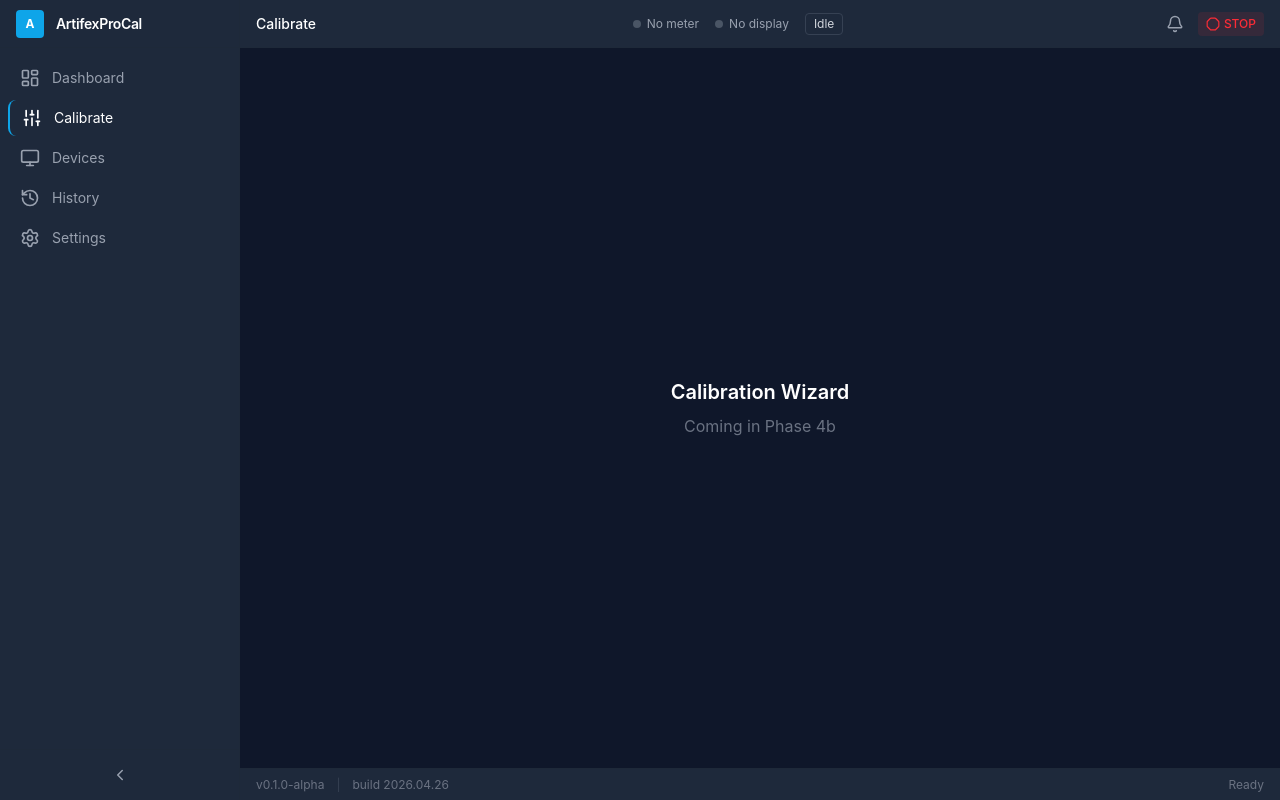
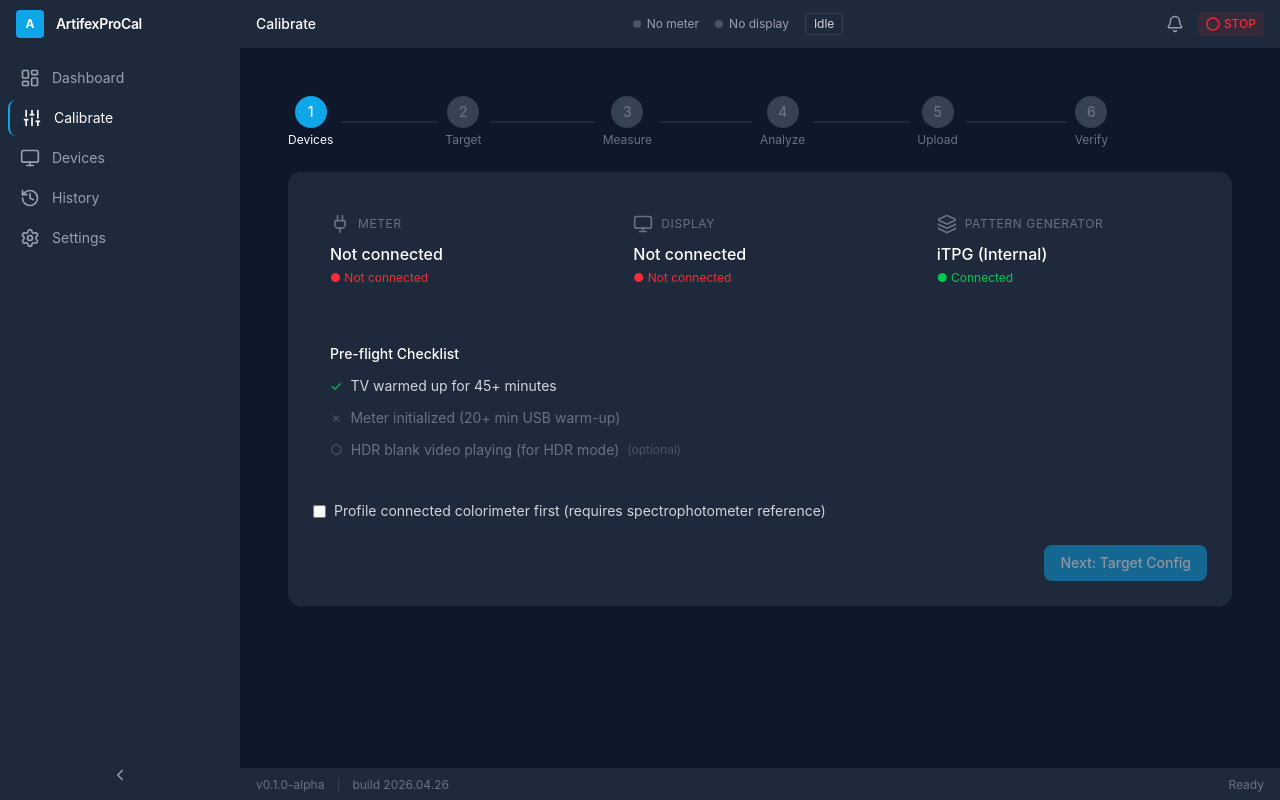
Before and after one commit to hjlee918/artifexprocal, a React (Vite) app: page /calibrate in a window 1280 px wide. Built offline with nearby package versions, Linux system fonts and the light colour scheme.

Commit message:
feat(frontend): integrate CalibrationWizard into CalibrateView

```diff
--- a/src/components/views/CalibrateView.tsx
+++ b/src/components/views/CalibrateView.tsx
@@ -1,10 +1,107 @@
+import { useState } from "react";
+import { CalibrationWizard } from "../calibrate/CalibrationWizard";
+import { DeviceSelectionStep } from "../calibrate/DeviceSelectionStep";
+import { TargetConfigStep } from "../calibrate/TargetConfigStep";
+import { MeasurementStep } from "../calibrate/MeasurementStep";
+import { AnalysisStep } from "../calibrate/AnalysisStep";
+import { UploadStep } from "../calibrate/UploadStep";
+import { VerifyStep } from "../calibrate/VerifyStep";
+import type { WizardState, PatchReading, AnalysisResult, VerificationResult } from "../calibrate/types";
+import { startCalibration } from "../../bindings";
+
 export function CalibrateView() {
+  const [state, setState] = useState<WizardState>({
+    step: "devices",
+    sessionId: null,
+    config: null,
+    readings: [],
+    analysis: null,
+    verification: null,
+    profilingMatrix: null,
+    profilingAccuracy: null,
+  });
+
+  const handleDeviceNext = async (profileFirst: boolean) => {
+    if (profileFirst) {
+      setState((s) => ({ ...s, step: "profiling" }));
+      return;
+    }
+    setState((s) => ({ ...s, step: "target" }));
+  };
+
+  const handleStartMeasurement = async (config: import("../../bindings").SessionConfigDto) => {
+    try {
+      const sessionId = await startCalibration(config);
+      setState((s) => ({ ...s, step: "measure", sessionId, config }));
+    } catch (e) {
+      console.error("Failed to start calibration:", e);
+    }
+  };
+
+  const handleMeasurementComplete = (readings: PatchReading[]) => {
+    // Mock analysis for now
+    const analysis: AnalysisResult = {
+      gamma: 2.35,
+      max_de: 2.8,
+      avg_de: 1.2,
+      white_balance_errors: [0.02, -0.01, 0.03],
+    };
+    setState((s) => ({ ...s, step: "analyze", readings, analysis }));
+  };
+
+  const handleApplyCorrections = () => {
+    setState((s) => ({ ...s, step: "upload" }));
+  };
+
+  const handleUploadComplete = () => {
+    const verification: VerificationResult = {
+      pre_de: state.readings.map((r) => r.de2000),
+      post_de: state.readings.map((r) => Math.max(0, r.de2000 * 0.3)),
+    };
+    setState((s) => ({ ...s, step: "verify", verification }));
+  };
+
+  const handleSaveSession = () => {
+    // TODO: Save to SQLite via calibration-storage
+    alert("Session saved!");
+  };
+
   return (
-    <div className="flex items-center justify-center h-full text-gray-500">
-      <div className="text-center">
-        <h2 className="text-xl font-semibold text-white mb-2">Calibration Wizard</h2>
-        <p>Coming in Phase 4b</p>
-      </div>
+    <div className="p-6">
+      <CalibrationWizard state={state} setState={setState}>
+        {state.step === "devices" && (
+          <DeviceSelectionStep onNext={handleDeviceNext} />
+        )}
+        {state.step === "profiling" && (
+          <div className="text-center py-12 text-gray-400">
+            Profiling step placeholder — implement in Task 16
+          </div>
+        )}
+        {state.step === "target" && (
+          <TargetConfigStep onStart={handleStartMeasurement} />
+        )}
+        {state.step === "measure" && state.sessionId && (
+          <MeasurementStep
+            sessionId={state.sessionId}
+            totalPatches={state.config?.patch_count ?? 21}
+            onComplete={handleMeasurementComplete}
+          />
+        )}
+        {state.step === "analyze" && state.analysis && (
+          <AnalysisStep
+            readings={state.readings}
+            analysis={state.analysis}
+            onApply={handleApplyCorrections}
+            onRemeasure={() => setState((s) => ({ ...s, step: "target" }))}
+          />
+        )}
+        {state.step === "upload" && (
+          <UploadStep onComplete={handleUploadComplete} />
+        )}
+        {state.step === "verify" && state.verification && (
+          <VerifyStep result={state.verification} onSave={handleSaveSession} />
+        )}
+      </CalibrationWizard>
     </div>
   );
 }
```
